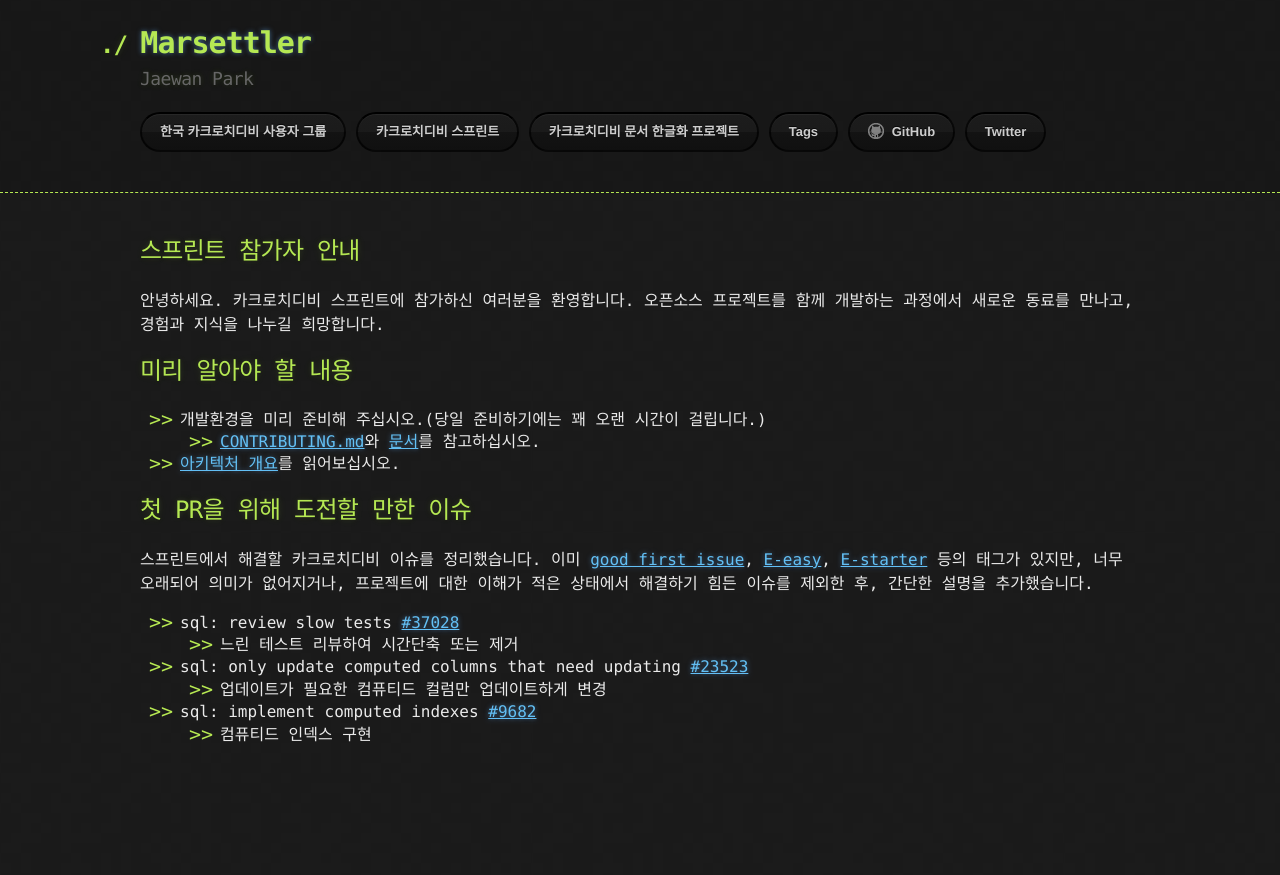
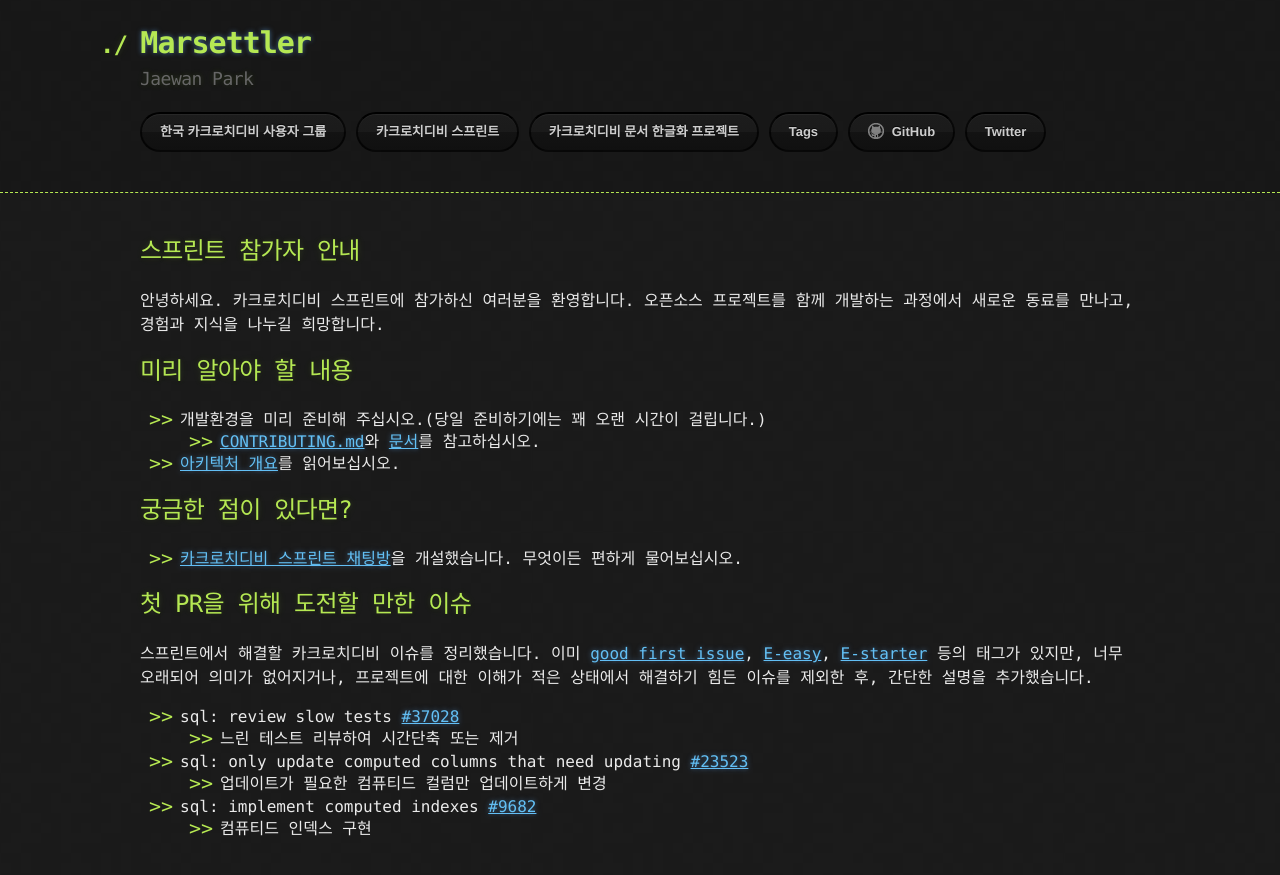
Before and after one commit to hueypark/hueypark.github.io, a Jekyll site: the page built from sprint.md, in a window 1280 px wide. Shown: the top 875 px of the page. Built offline with Jekyll 4.4.1, drawn with Linux system fonts in a browser that asks for light colours.

Commit message:
Update: sprint.md

```diff
--- a/sprint.md
+++ b/sprint.md
@@ -14,6 +14,10 @@
 	- [CONTRIBUTING.md](https://github.com/cockroachdb/cockroach/blob/master/CONTRIBUTING.md)와 [문서](https://marsettler.com/docs/stable/ko/contribute-to-cockroachdb.html)를 참고하십시오.
 - [아키텍처 개요](https://marsettler.com/docs/stable/ko/architecture/overview.html)를 읽어보십시오.
 
+## 궁금한 점이 있다면?
+
+- [카크로치디비 스프린트 채팅방](https://gitter.im/koreacockroach/sprint)을 개설했습니다. 무엇이든 편하게 물어보십시오.
+
 ## 첫 PR을 위해 도전할 만한 이슈
 
 스프린트에서 해결할 카크로치디비 이슈를 정리했습니다. 이미 [good first issue](https://github.com/cockroachdb/cockroach/issues?q=is%3Aopen+is%3Aissue+label%3A%22good+first+issue%22), [E-easy](https://github.com/cockroachdb/cockroach/issues?q=is%3Aopen+is%3Aissue+label%3AE-easy), [E-starter](https://github.com/cockroachdb/cockroach/issues?q=is%3Aissue+is%3Aopen+label%3AE-starter) 등의 태그가 있지만, 너무 오래되어 의미가 없어지거나, 프로젝트에 대한 이해가 적은 상태에서 해결하기 힘든 이슈를 제외한 후, 간단한 설명을 추가했습니다.
```
